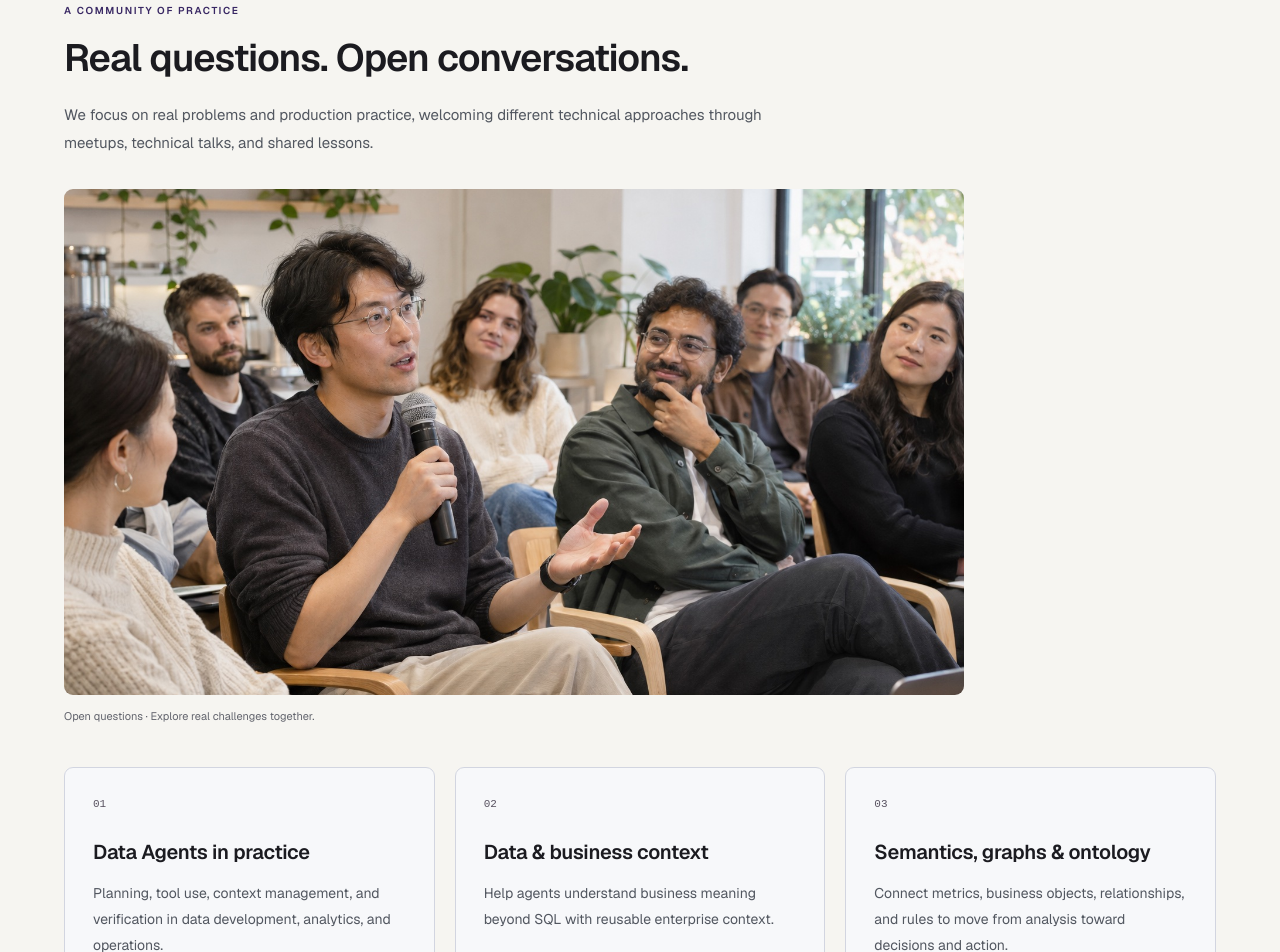
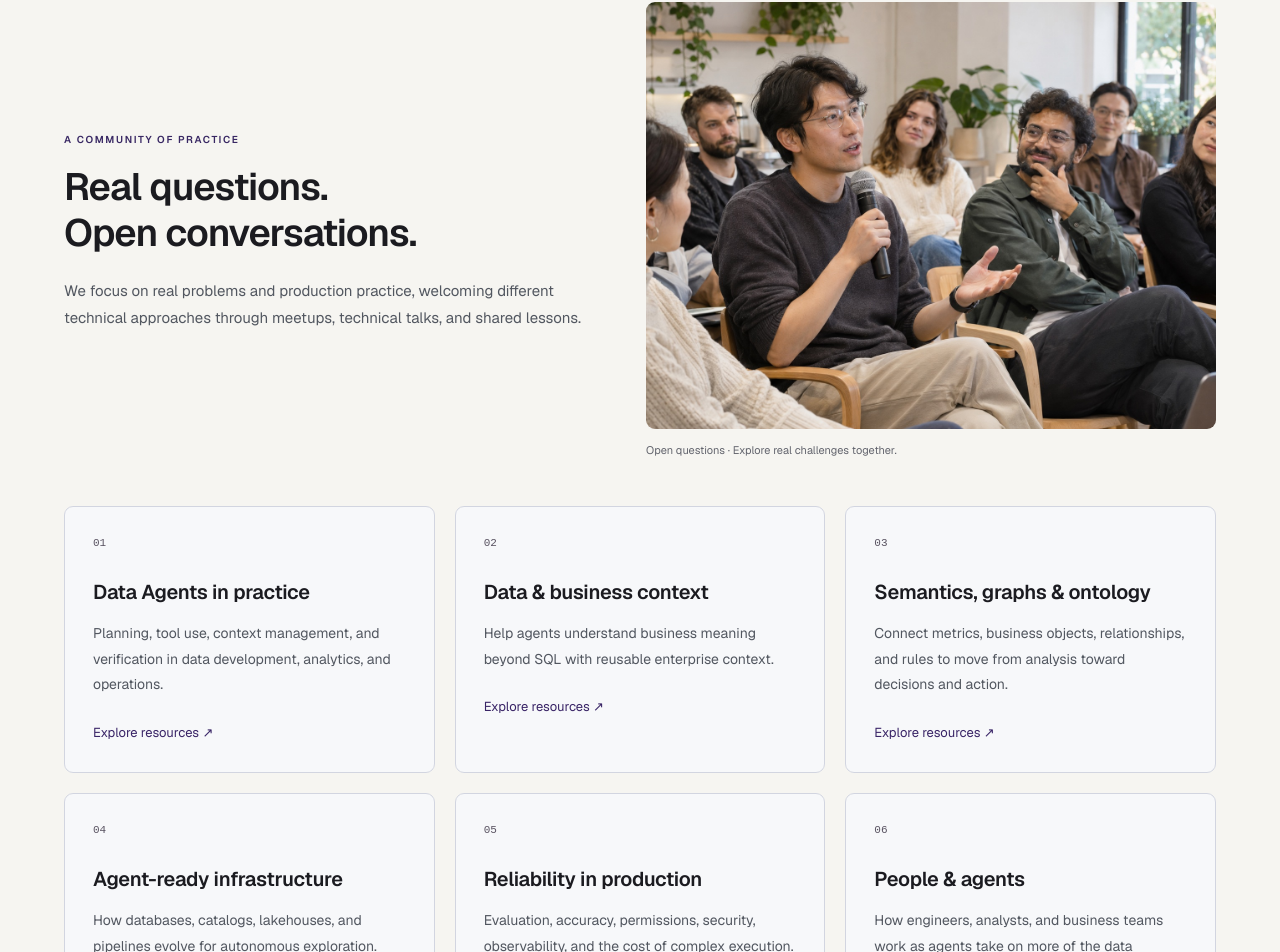
Before and after one commit to Datus-ai/agentic-data-stack-website, a Next.js app: page / in a window 1280 px wide. Shown: the part 895-1847 px from the top of the page. Built offline with nearby package versions, Linux system fonts and the light colour scheme.

Commit message:
Split community intro, show all topics, and enlarge left architecture visual

```diff
--- a/app/globals.css
+++ b/app/globals.css
@@ -401,7 +401,7 @@ a, button, input, summary { -webkit-tap-highlight-color: transparent; }
 
 .live-dot { background:#8d70cf; box-shadow:0 0 10px #8d70cf30; }
 
-/* Community storytelling: real photos appear only after approved assets are added. */
+/* Community introduction and configurable photo layouts. */
 .community-section { background:#f6f5f1; }
 .community-photos { display:grid; grid-template-columns:repeat(3,minmax(0,1fr)); gap:20px; margin:32px 0 40px; }
 .community-photos figure { margin:0; }
@@ -420,3 +420,15 @@ a, button, input, summary { -webkit-tap-highlight-color: transparent; }
 
 .community-photos-single { grid-template-columns:1fr; max-width:900px; }
 .community-photos-single img { aspect-ratio:16/9; object-position:center 35%; }
+
+.community-home-intro { display:grid; grid-template-columns:1fr 1.1fr; align-items:center; gap:64px; margin-bottom:45px; }
+.community-home-intro .section-heading { margin:0; }
+.community-home-intro .community-photos-single { max-width:none; margin:0; }
+.community-home-intro .community-photos-single img { aspect-ratio:4/3; }
+@media screen and (min-width:761px) {
+  .architecture-story { grid-template-columns:minmax(0,1.5fr) minmax(0,1fr); gap:64px; }
+  .architecture-story-copy { grid-column:2; grid-row:1; }
+  .architecture-story-stage { grid-column:1; grid-row:1; top:90px; padding-top:30px; }
+}
+@media(min-width:761px) and (max-width:950px) { .community-home-intro { gap:30px; } .architecture-story { gap:32px; grid-template-columns:minmax(0,1.3fr) minmax(0,1fr); } }
+@media(max-width:760px) { .community-home-intro { grid-template-columns:1fr; gap:28px; margin-bottom:32px; } }
--- a/components/community/Pages.tsx
+++ b/components/community/Pages.tsx
@@ -325,6 +325,7 @@ export function Home({ locale }: { locale: Locale }) {
       <Upcoming locale={locale} compact />
       <section className="site-section community-section" id="community">
         <div className="site-width">
+          <div className="community-home-intro">
           <SectionTitle
             eyebrow="A COMMUNITY OF PRACTICE"
             title={
@@ -338,8 +339,9 @@ export function Home({ locale }: { locale: Locale }) {
               : "We focus on real problems and production practice, welcoming different technical approaches through meetups, technical talks, and shared lessons."}
           </SectionTitle>
           <CommunityPhotos locale={locale} />
+          </div>
           <div className="topic-grid">
-            {topics.slice(0, 3).map((t, i) => (
+            {topics.map((t, i) => (
               <Link
                 href={localPath(`/resources/${t.category}`, locale)}
                 key={t.category}
```
